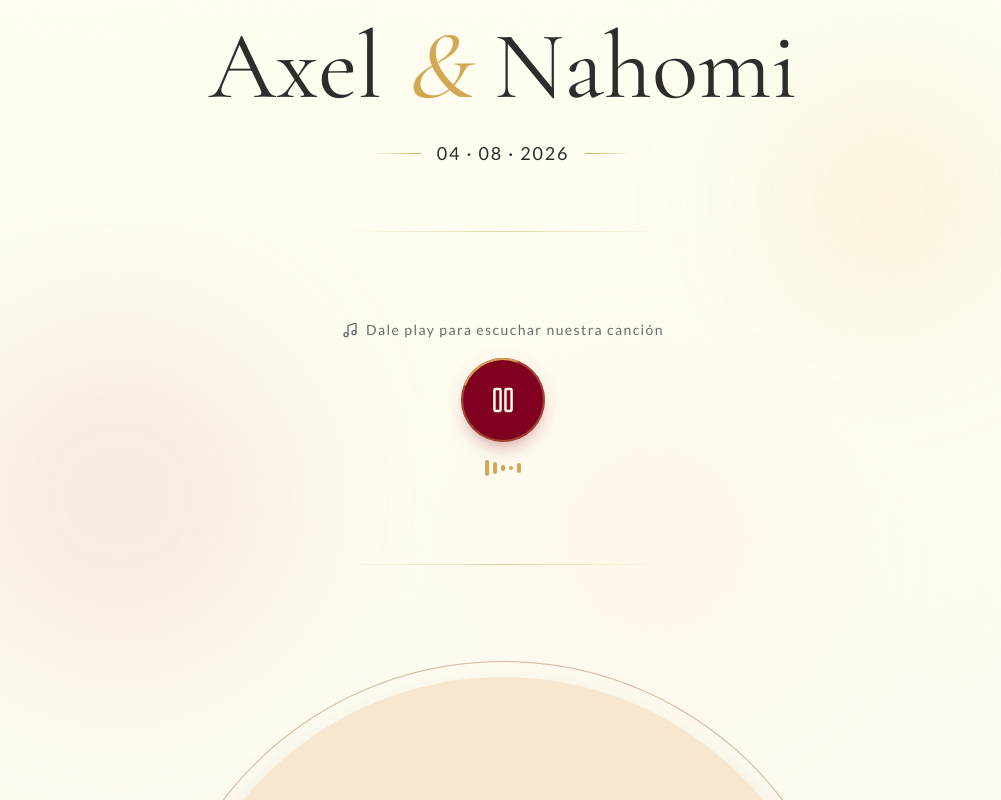
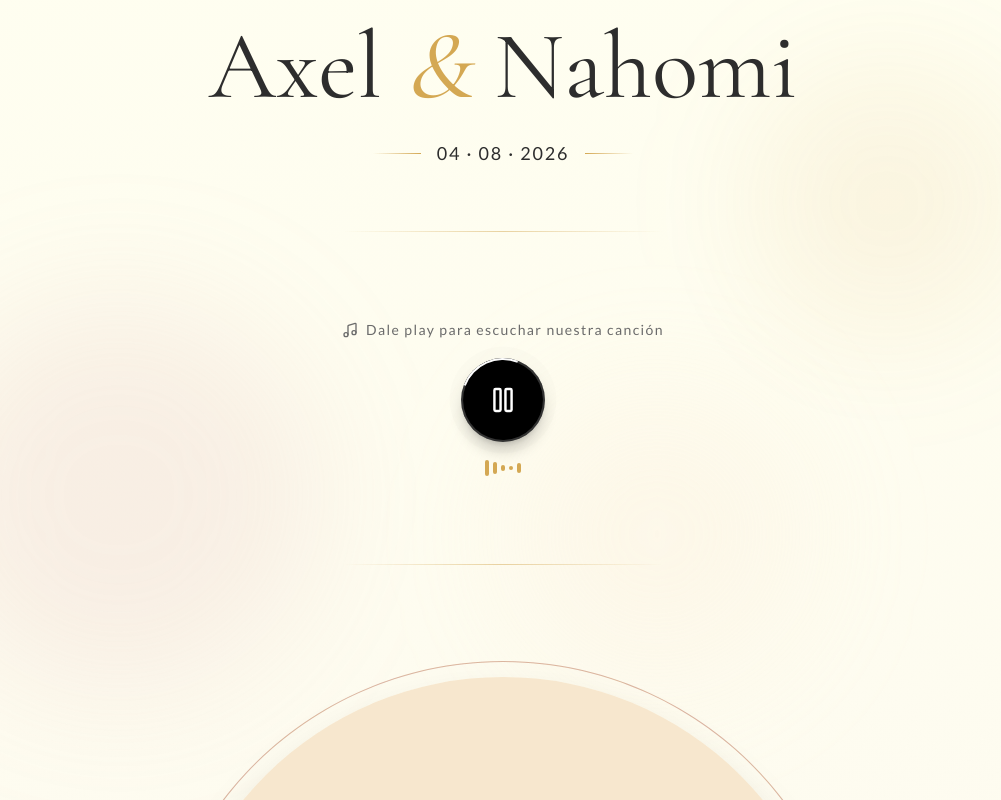
Before and after one commit to AxelLangle/invitacion-boda, a Next.js app: page /invitacion in a window 1280 px wide. Both pictures are taken after a click on the button "Reproducir música". Shown: the part 409-1209 px from the top of the page, without its empty margins (137-1138 px from the left). Built offline with nearby package versions, Linux system fonts and the light colour scheme; no server answers; the database is empty.

Commit message:
Cambiar el boton de reproduccion de la cancion a color negro con blanco

```diff
--- a/src/components/invitation/MusicPlayer.tsx
+++ b/src/components/invitation/MusicPlayer.tsx
@@ -54,7 +54,7 @@ export default function MusicPlayer() {
 
       <motion.button
         onClick={togglePlay}
-        className="relative w-16 h-16 md:w-20 md:h-20 rounded-full bg-[#800020] text-[#FFFFF0] shadow-lg shadow-[#800020]/20 flex items-center justify-center hover:shadow-xl hover:shadow-[#800020]/30 transition-shadow duration-300"
+        className="relative w-16 h-16 md:w-20 md:h-20 rounded-full bg-black text-white shadow-lg shadow-black/20 flex items-center justify-center hover:shadow-xl hover:shadow-black/30 transition-shadow duration-300"
         whileHover={{ scale: 1.05 }}
         whileTap={{ scale: 0.95 }}
         aria-label={isPlaying ? "Pausar música" : "Reproducir música"}
@@ -62,7 +62,7 @@ export default function MusicPlayer() {
         {/* Rotating ring when playing */}
         {isPlaying && (
           <motion.div
-            className="absolute inset-0 rounded-full border-2 border-[#D4A853]/40 border-t-[#D4A853]"
+            className="absolute inset-0 rounded-full border-2 border-white/20 border-t-white"
             animate={{ rotate: 360 }}
             transition={{ duration: 3, repeat: Infinity, ease: "linear" }}
           />
@@ -71,7 +71,7 @@ export default function MusicPlayer() {
         {/* Pulse effect when playing */}
         {isPlaying && (
           <motion.div
-            className="absolute inset-0 rounded-full bg-[#800020]/30"
+            className="absolute inset-0 rounded-full bg-black/30"
             animate={{ scale: [1, 1.3, 1], opacity: [0.5, 0, 0.5] }}
             transition={{ duration: 2, repeat: Infinity, ease: "easeInOut" }}
           />
```
